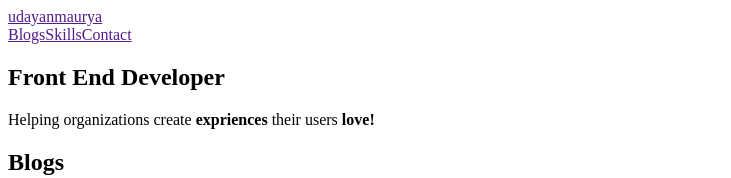
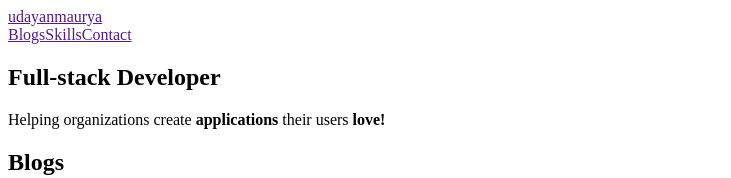
Before and after one commit to edishu/portfolio-website-2, a Next.js app: page / in a window 1280 px wide. Shown: the top 178 px of the page, without its empty margins (0-731 px from the left). Built offline with nearby package versions, Linux system fonts and the light colour scheme.

Commit message:
Updated title

```diff
--- a/pages/index.js
+++ b/pages/index.js
@@ -85,10 +85,10 @@ export default function Home() {
         <div>
           <div className="text-center">
             <h1 className="mb-4 text-5xl lg:text-6xl font-bold font-kumbh">
-              Front End Developer
+              Full-stack Developer
             </h1>
             <p className="text-xl lg:text-2xl">
-              Helping organizations create <strong>expriences</strong> their
+              Helping organizations create <strong>applications</strong> their
               users <strong>love!</strong>
             </p>
           </div>
```
